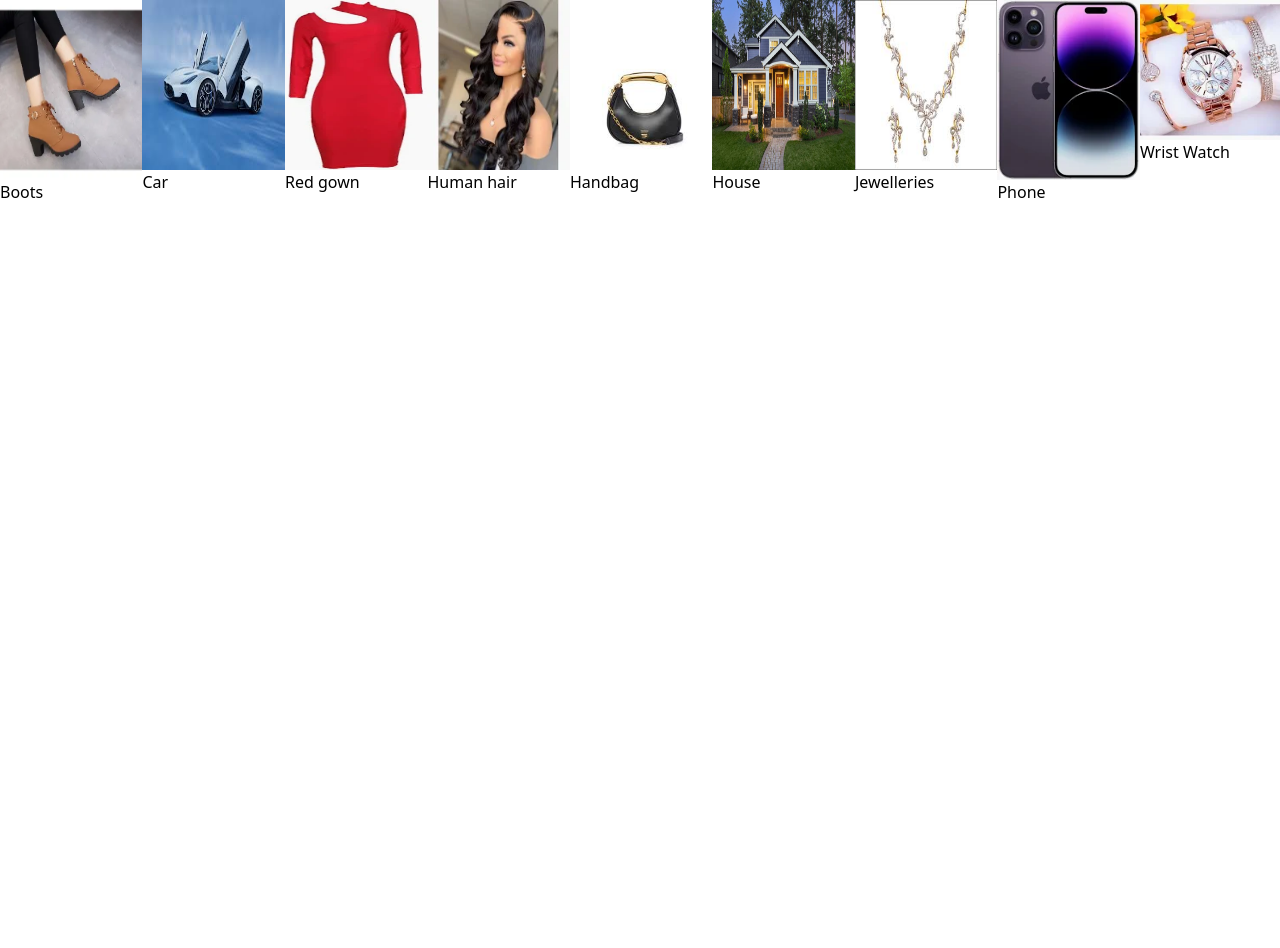
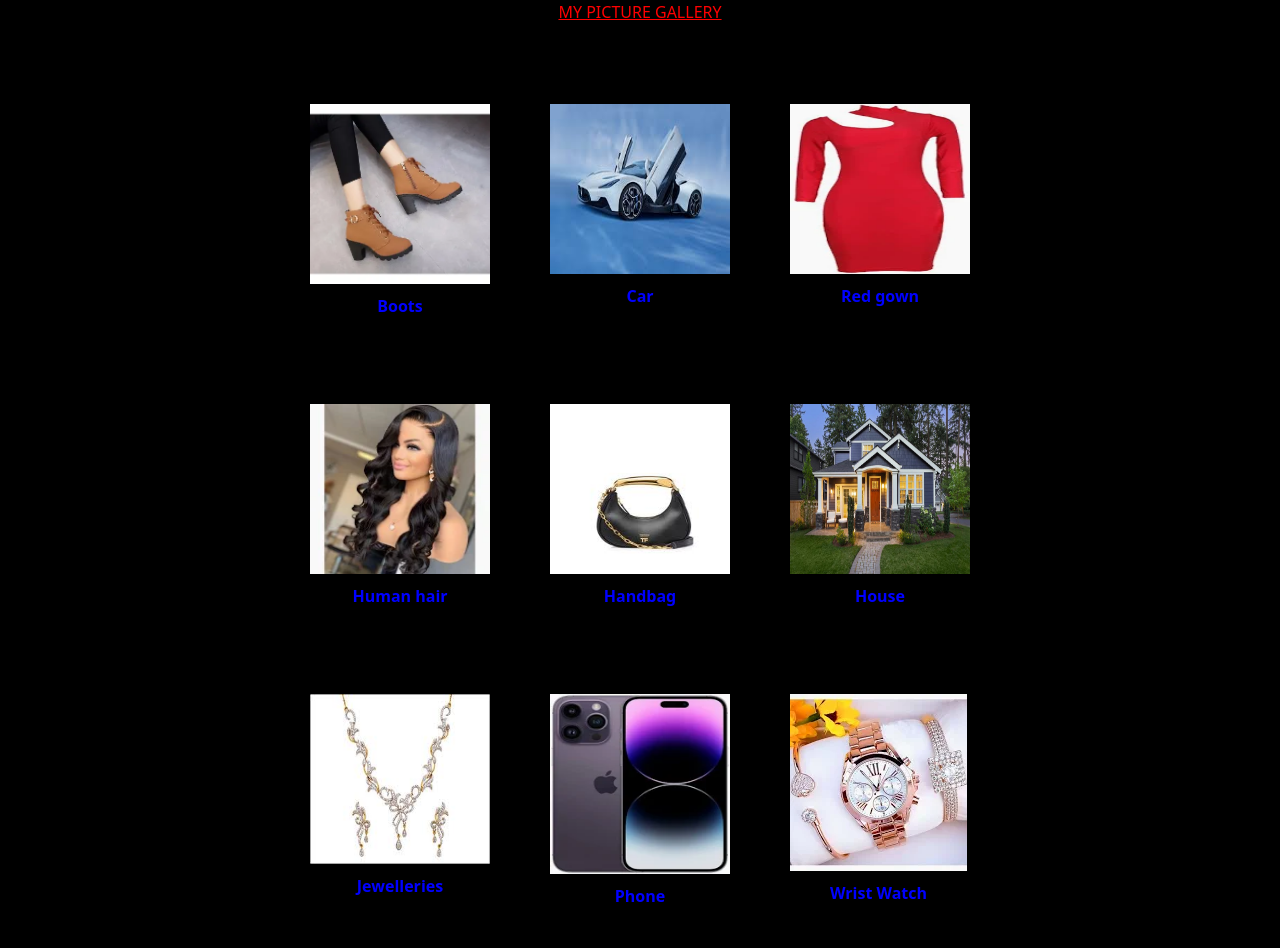
Before and after one commit to Hurumnanya/Image-gallery, a plain HTML site: page index.html in a window 1280 px wide. Before the commit the page ends 800 px from the top, so only its background shows below. Drawn offline with nearby package versions, Linux system fonts and the light colour scheme.

Commit message:
completed the task as instructed

```diff
--- a/index.html
+++ b/index.html
@@ -11,60 +11,71 @@
 <body>
     <main>
         <article>
-            <section min-h-screen flex items-center mx-4>
+            <section class="min-h-screen flex items-center mx-4">
                 <div class="grid grid-col-3 gap-4 ">
-
-                    <div class="apple">
+                    <div class="top_div">
                         <div>
-                            <img src="./images/boots.webp" alt="boots" id="image_1"/>
-                            <p  id="boots">Boots</p>
+                            <h2>MY PICTURE GALLERY</h2>
                         </div>
 
-                        <div>
-                            <img src="./images/car.jpg" alt="car" id="image_2"/>
-                            <p  id="car">Car</p>
+                        <div class="top">
+                            <img src="./images/boots.webp" alt="boots" id="image_1"/>
+                            <p  class="imagename" id="boot">Boots</p>
                         </div>
 
-                        <div>
-                            <img src="./images/gowns.webp" alt="gowns" id="image_3"/>
-                            <p  id="gown">Red gown</p>
+                        <div class="top">
+                            <img src="./images/car.jpg" alt="car" id="image_2"/>
+                            <p  class="imagename" id="car">Car</p>
                         </div>
 
+                        <div class="top">
+                            <img src="./images/gowns.webp" alt="gowns" id="image_3"/>
+                            <p  class="imagename" id="gown">Red gown</p>
+                        </div>
+                    </div>
 
-                        <div>
+                    <div class="mid_div">
+
+                        <div class="mid">
                             <img src="./images/hairs.webp" alt="hairs" id="image_4"/>
-                            <p  id="hairs">Human hair</p>
+                            <p class="imagename" id="hair">Human hair</p>
                         </div>
 
-                        <div>
+                        <div class="mid">
                             <img src="./images/handbag.jpg" alt="bags" id="image_5"/>
-                            <p  id="watch">Handbag</p>
+                            <p  class="imagename" id="bag">Handbag</p>
                         </div>
 
-                        <div>
+                        <div class="mid">
                             <img src="./images/house.jpg" alt="house" id="image_6"/>
-                            <p  id="house">House</p>
+                            <p  class="imagename" id="house">House</p>
+                        </div>
+                    </div>
+
+                    <div class="bottom_div">
+
+                        <div class="bottom">
+                            <img src="./images/jewelleries.jpg" alt="jewelleries" id="image_7"/>
+                            <p  class="imagename" id="jewelleries">Jewelleries</p>
                         </div>
 
-                        <div>
-                            <img src="./images/jewelleries.jpg" alt="jewelleries" id="image_7"/>
-                            <p  id="jewelleries">Jewelleries</p>
+                        <div class="bottom">
+                            <img src="./images/phone.jpg" alt="phone" id="image_8"/>
+                            <p class="imagename" id="phone">Phone</p>
                         </div>
 
-                        <div>
-                            <img src="./images/phone.jpg" alt="phone" id="image_8"/>
-                            <p  id="phone">Phone</p>
+                        <div class="bottom">
+                            <img src="./images/watch.webp" alt="watch" id="image_9"/>
+                            <p  class="imagename" id="watch">Wrist Watch</p>
                         </div>
 
-                        <div>
-                            <img src="./images/watch.webp" alt="watch" id="image_9"/>
-                            <p  id="watch">Wrist Watch</p>
-                        </div>
-                    <div>
+                    </div>
+
                 </div>
 
             </section>
         </article>
     </main>
+    <script src="./script.js"></script>
 </body>
 </html>
--- /dev/null
+++ b/script.js
@@ -0,0 +1,62 @@
+const change = document.getElementById("boot");
+
+change.addEventListener ("click", (event) => {
+    event.target.style.background = "brown";
+    event.target.style.color = "white";
+});
+
+const change2 = document.getElementById("car");
+
+change2.addEventListener ("click", (event) => {
+    event.target.style.background = "purple";
+    event.target.style.color = "white";
+});
+
+const change3 = document.getElementById("gown");
+
+change3.addEventListener ("click", (event) => {
+    event.target.style.background = "red";
+    event.target.style.color = "white";
+});
+
+const change4 = document.getElementById("hair");
+
+change4.addEventListener ("click", (event) => {
+    event.target.style.background = "blue";
+    event.target.style.color = "white";
+});
+
+const change5 = document.getElementById("bag");
+
+change5.addEventListener ("click", (event) => {
+    event.target.style.background = "gold";
+    event.target.style.color = "white";
+});
+
+const change6 = document.getElementById("house");
+
+change6.addEventListener ("click", (event) => {
+    event.target.style.background = "orange";
+    event.target.style.color = "white";
+});
+
+const change7 = document.getElementById("jewelleries");
+
+change7.addEventListener ("click", (event) => {
+    event.target.style.background = "white";
+    event.target.style.color = "red";
+});
+
+const change8 = document.getElementById("phone");
+
+change8.addEventListener ("click", (event) => {
+    event.target.style.background = "green";
+    event.target.style.color = "white";
+});
+
+const change9 = document.getElementById("watch");
+
+change9.addEventListener ("click", (event) => {
+    event.target.style.background = "grey";
+    event.target.style.color = "white";
+});
--- a/style.css
+++ b/style.css
@@ -1,10 +1,51 @@
+body{
+    background-color: black;
+}
+
+.grid{
+    /* place-items: center; */
+    margin: auto;
+    gap: 40px;
+}
+
+h2{
+    font-weight: thick;
+    font-size: 30px;
+    margin-top: 70px;
+    text-align: center;
+    color: red;
+    text-decoration:underline;
+}
+
+.imagename{
+    color: blue;
+    text-align: center;
+    margin: 10px;
+    font-weight: 900;
+}
 
 
+.top{
+    float: left;
+    margin: 30px;
+    margin-top: 80px;
+}
 
+.mid{
+    float: left;
+    margin: 30px;
+
+}
+
+.bottom{
+    float: left;
+    margin: 30px;
+}
 
 #image_1{
     width: 180px;
     height: 180px;
+    /* top: 0px; */
 }
 
 #image_2{
@@ -43,6 +84,6 @@
 }
 
 
-.apple{
+/* .apple{
     display: flex;
-}
+}*/
```
